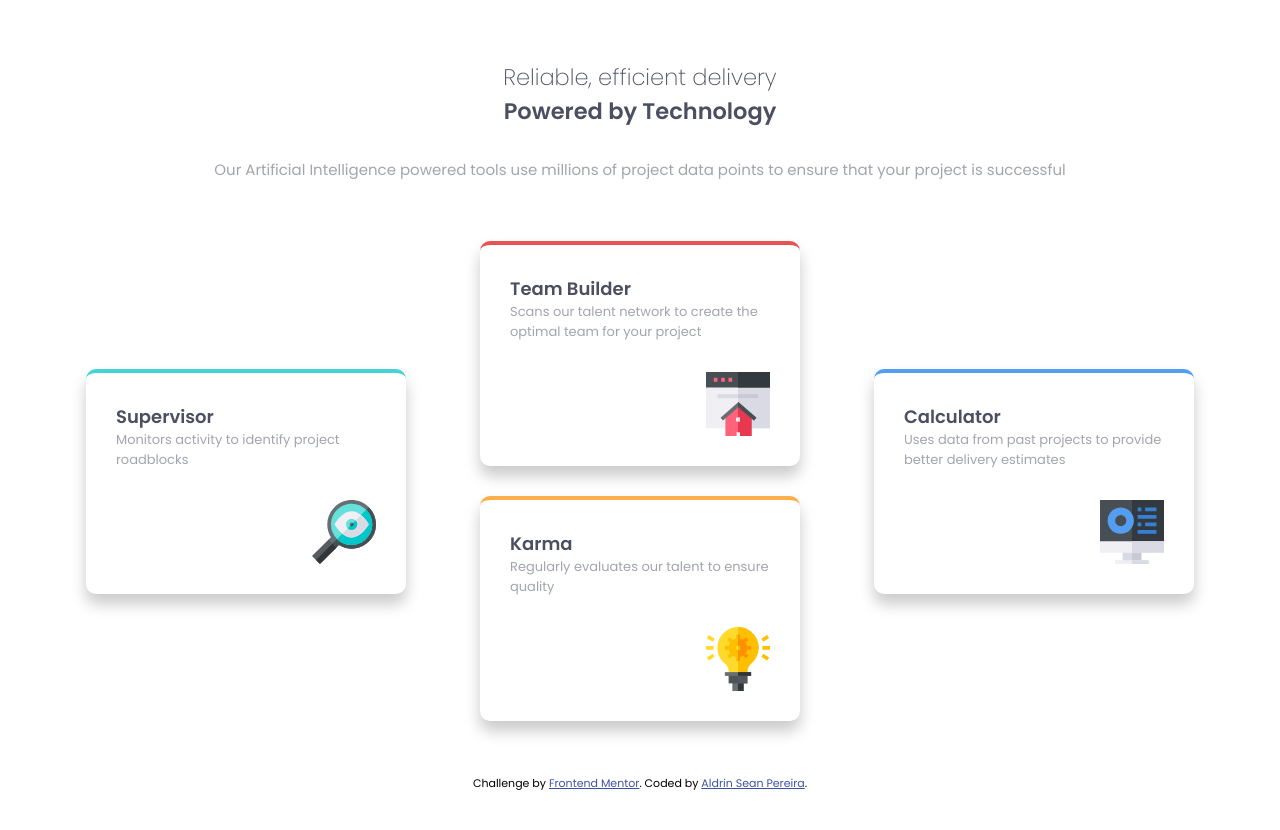
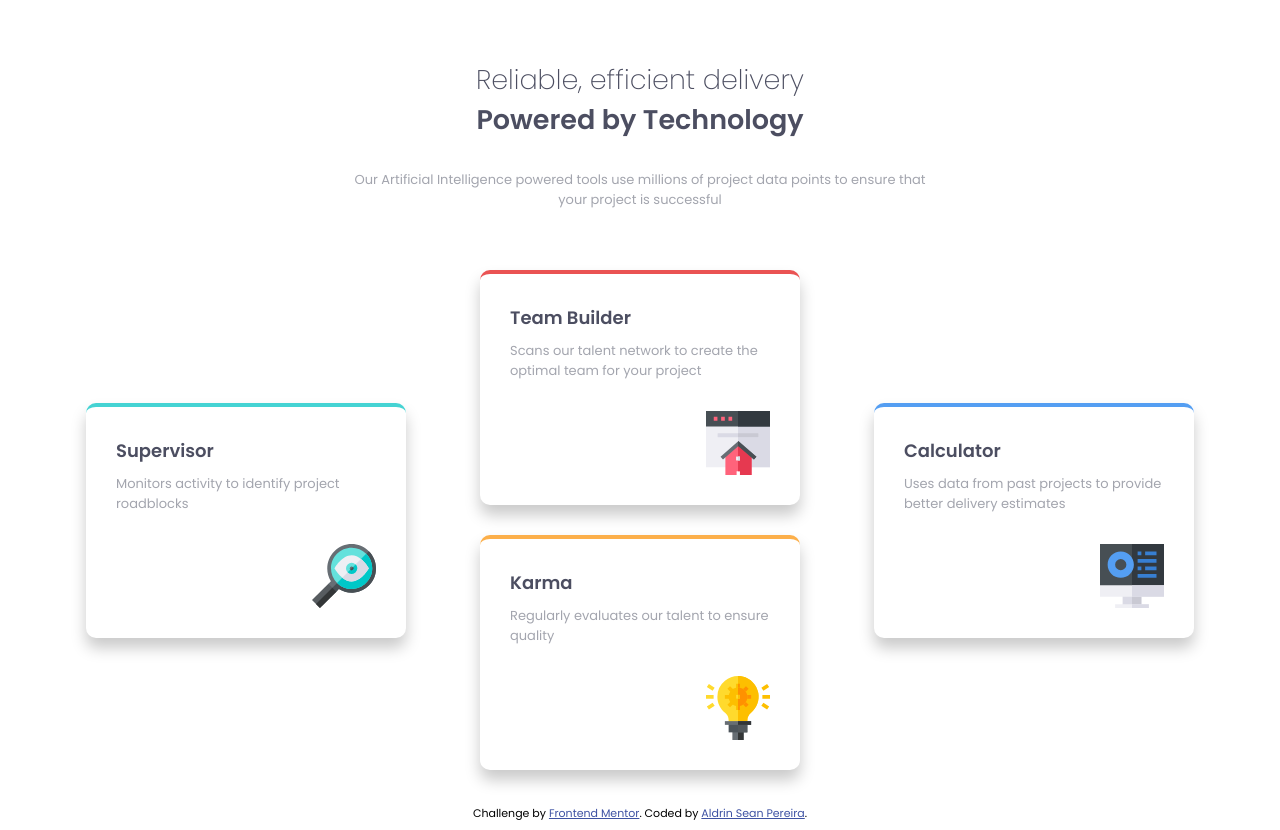
Before and after one commit to AldrinSeanPereira/four-card-feature-section-master, a plain HTML site: page index.html in a window 1280 px wide. Before the commit the page ends 800 px from the top, so only its background shows below. Drawn offline with Linux system fonts and the light colour scheme.

Commit message:
minor updates

```diff
--- a/styles.css
+++ b/styles.css
@@ -60,6 +60,7 @@ body {
     justify-items: center;
     margin-bottom: var(--space-60px);
     color: var(--color-Very-Dark-Blue);
+    font-size: var(--font-size-18px);
 }
 
 .heading-group__first-heading {
@@ -70,6 +71,8 @@ body {
     color: var(--color-Grayish-Blue);
     margin-top: var(--space-30px);
     text-align: center;
+    width: 50%;
+    font-size: var(--font-size-13px);
 }
 
 .card-grid,
@@ -109,6 +112,7 @@ body {
     color: var(--color-Very-Dark-Blue);
     font-size: var(--font-size-18px);
     font-weight: var(--font-weight-600);
+    margin-bottom: var(--space-10px);
 }
 
 .card-grid__paragraphs {
```
